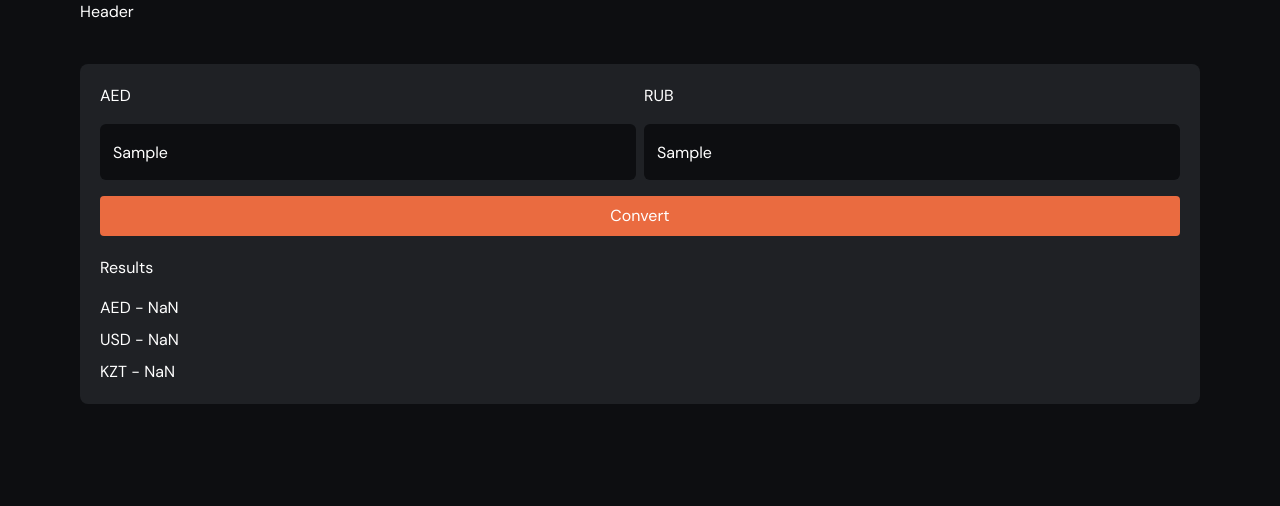
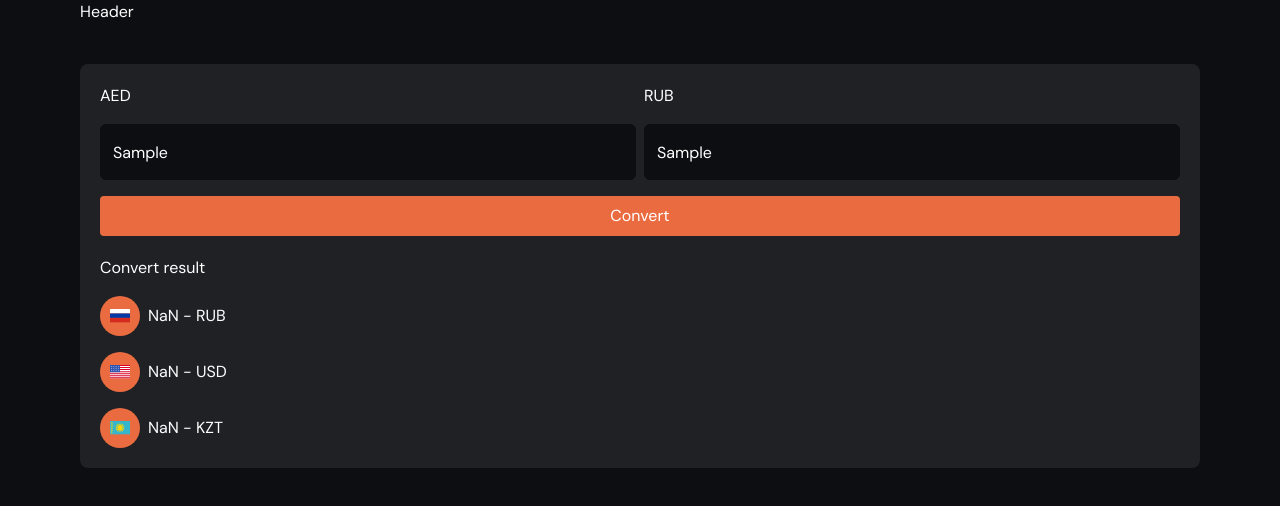
Before and after one commit to Airat-vagapov/currency-checker, a Next.js app: page / in a window 1280 px wide. Both pictures are taken after typing "Sample", "Sample" into the empty fields and a click on the button "Convert". Shown: the top 506 px of the page. Built offline with nearby package versions, Linux system fonts and the light colour scheme; no server answers.

Commit message:
result block styling

```diff
--- a/package.json
+++ b/package.json
@@ -11,6 +11,7 @@
   "dependencies": {
     "@everapi/freecurrencyapi-js": "^1.0.1",
     "axios": "^1.8.4",
+    "country-flag-icons": "^1.5.18",
     "formik": "^2.4.6",
     "next": "15.2.4",
     "next-pwa": "^5.6.0",
--- a/src/components/ConvertForm/ConvertForm.tsx
+++ b/src/components/ConvertForm/ConvertForm.tsx
@@ -42,7 +42,7 @@ const ConvertForm = () => {
             // convertForm.setFieldValue("toConvertCurrency", resultAed.toFixed(2));
 
             const resultObj: ConvertResultType = {
-                'AED': resultAed.toFixed(2),
+                'RUB': resultAed.toFixed(2),
                 'USD': (resultAed / rubInUsd).toFixed(2),
                 'KZT': (resultAed / rubInKzt).toFixed(2),
             }
--- a/src/components/ConvertResult/ConvertResult.tsx
+++ b/src/components/ConvertResult/ConvertResult.tsx
@@ -1,3 +1,5 @@
+import CountryIcon from '@/ui/CountryIcon/CountryIcon'
+
 import { ConvertResultType } from "@/types/general";
 
 type ConvertResultProps = {
@@ -10,15 +12,17 @@ const ConvertResult: React.FC<ConvertResultProps> = ({ data }) => {
 
     return (
         <div className="flex flex-col gap-4">
-            Results
-            <div className="flex flex-col gap-2">
+            Convert result
+            <div className="flex flex-col gap-4">
                 {dataArr && dataArr.map(([currency, value], index) => {
                     return (
-                        <div key={index}>
-                            {currency} - {value}
+                        <div key={index} className='flex items-center gap-2'>
+                            <CountryIcon valute={currency} />
+                            {value} - {currency}
                         </div>
                     )
                 })}
+
             </div>
         </div>
     )
--- /dev/null
+++ b/src/data/global.ts
@@ -0,0 +1,7 @@
+
+export const countryByValute:Record<string, string> = {
+    USD: 'US',
+    RUB: 'RU',
+    KZT: 'KZ',
+    AED: "AE",
+}
--- /dev/null
+++ b/src/ui/CountryIcon/CountryIcon.tsx
@@ -0,0 +1,29 @@
+import { US } from 'country-flag-icons/react/3x2'
+import { KZ } from 'country-flag-icons/react/3x2'
+import { RU } from 'country-flag-icons/react/3x2'
+
+import { countryByValute } from '@/data/global'
+
+type CountryIconProps = {
+    valute: string
+}
+
+const CountryIcon: React.FC<CountryIconProps> = ({ valute }) => {
+
+    console.log(countryByValute)
+    console.log(valute)
+    console.log(countryByValute[valute])
+    return (
+        <>
+            {valute &&
+                <div className='bg-orange rounded-full w-10 h-10 flex items-center justify-center'>
+                    {countryByValute[valute] === 'RU' && <RU title="Russian Federation" className='w-[20px]'></RU>}
+                    {countryByValute[valute] === 'US' && <US title="United States" className='w-[20px]'></US>}
+                    {countryByValute[valute] === 'KZ' && <KZ title="Kazakhtan" className='w-[20px]'></KZ>}
+                </div>
+            }
+        </>
+    )
+}
+
+export default CountryIcon;
```
Also changed, not shown: 1 other file (tests, documents, lock files or other folders).
